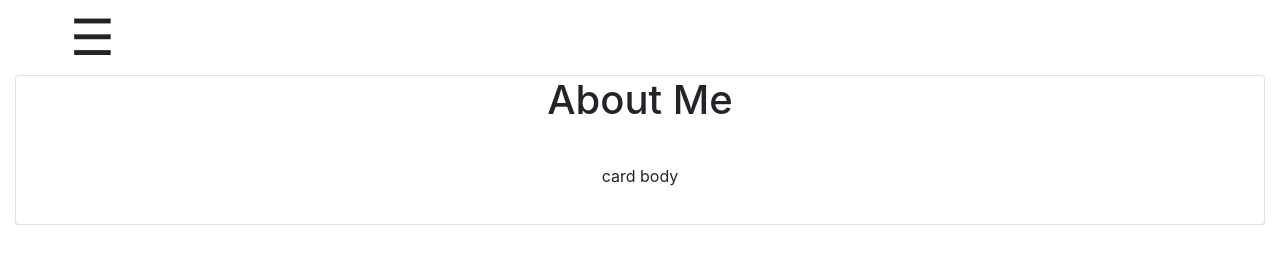
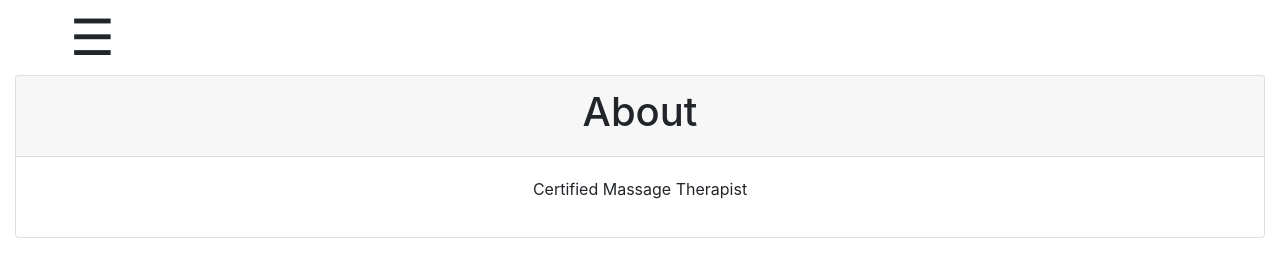
Before and after one commit to michaelosgood/massage, a plain HTML site: page about.html in a window 1280 px wide. Drawn offline with nearby package versions, Linux system fonts and the light colour scheme.

Commit message:
updated card header

```diff
--- a/about.html
+++ b/about.html
@@ -35,11 +35,11 @@
       <div class="row">
           <div class="col-lg-12">
               <div class="card text-center">
-                    <div class="card-title">
-                        <h1>About Me</h1>
+                    <div class="card-header">
+                        <h1>About</h1>
                     </div>
                     <div class="card-body">
-                        <p>card body</p>
+                        <p>Certified Massage Therapist</p>
                     </div>
                 </div>
             </div>
```
